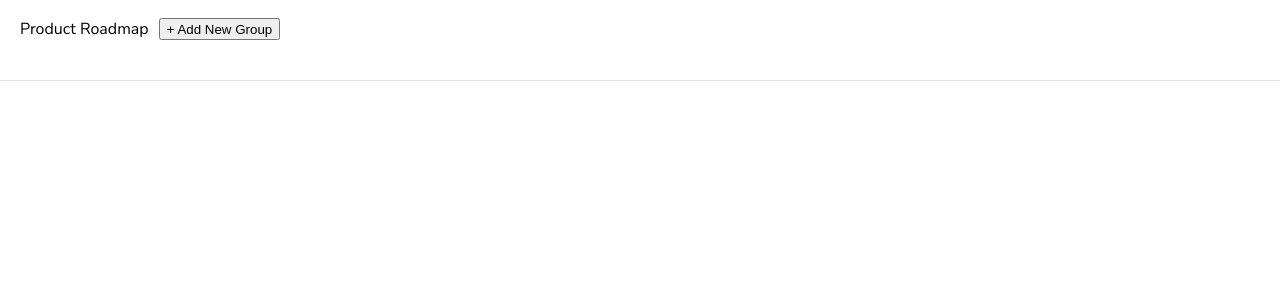
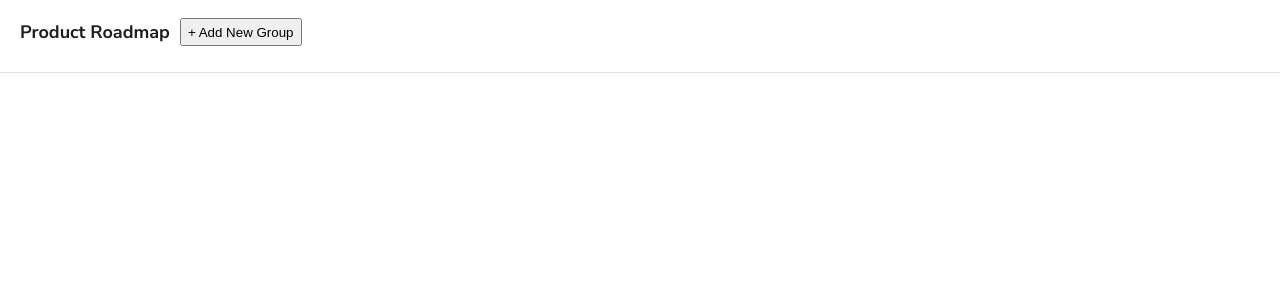
Before and after one commit to bima-taruna/mini-project, a React (Vite) app: page / in a window 1280 px wide. Shown: the top 300 px of the page. Built offline with nearby package versions, Linux system fonts and the light colour scheme.

Commit message:
style(header): styling the logo/app-title element

```diff
--- a/src/components/header/header.css
+++ b/src/components/header/header.css
@@ -2,7 +2,8 @@ header {
   width: 100%;
   background-color: var(--neutral-10);
   min-height: 4rem;
-  padding: 0.5rem 1.25rem;
+  padding: 0 1.25rem;
+  padding-top: 0.5rem;
   border-bottom: 1px solid var(--neutral-40);
 }
 
@@ -14,3 +15,10 @@ header {
   padding-top: 0.625rem;
   padding-bottom: 1.125rem;
 }
+
+.app-title {
+  line-height: 1.75rem;
+  font-weight: 700;
+  font-size: 1.125rem;
+  color: var(--logo-color);
+}
```
